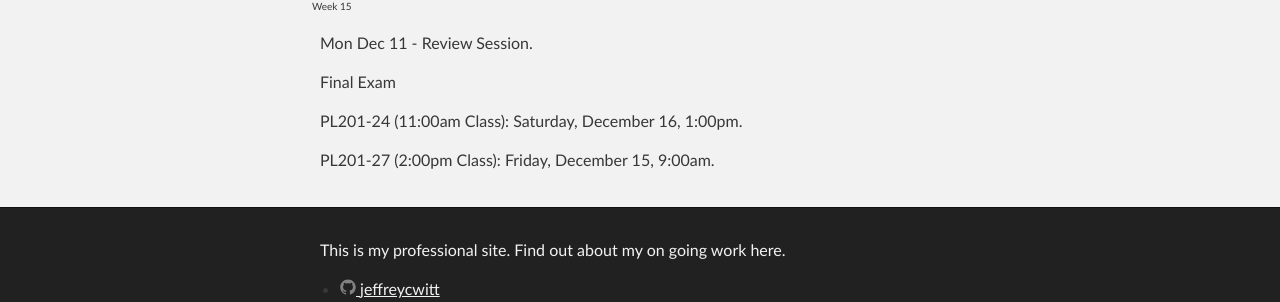
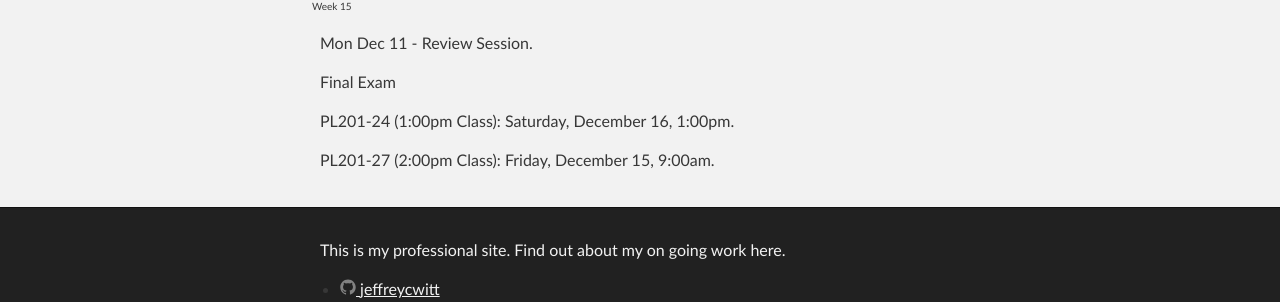
Before and after one commit to jeffreycwitt/jeffreycwitt.github.io, a Jekyll site: the page built from teaching/FoundationsOfPhilosophy.html, in a window 1280 px wide and 900 px high, scrolled down 6280 px. Shown: the part 540-842 px from the top of the window. Built offline with Jekyll 4.4.1, drawn with Linux system fonts in a browser that asks for light colours.

Commit message:
updated final time

```diff
--- a/teaching/FoundationsOfPhilosophy.html
+++ b/teaching/FoundationsOfPhilosophy.html
@@ -594,7 +594,7 @@ title:  Foundations of Philosophy
 
             <p>Final Exam</p>
 
-            <p>PL201-24 (11:00am Class): Saturday, December 16, 1:00pm.</p>
+            <p>PL201-24 (1:00pm Class): Saturday, December 16, 1:00pm.</p>
 
             <p>PL201-27 (2:00pm Class): Friday, December 15, 9:00am.</p>
             </div>
```
